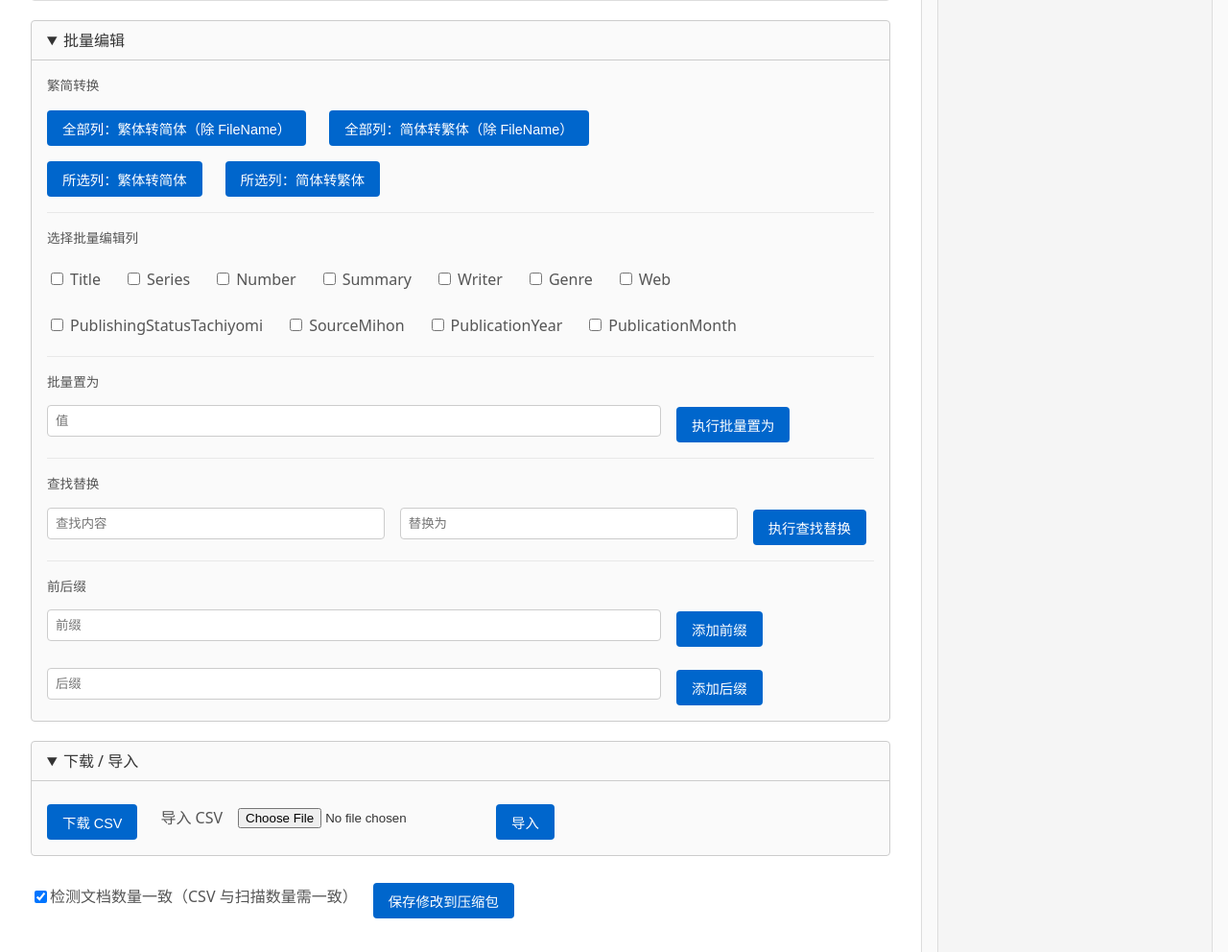
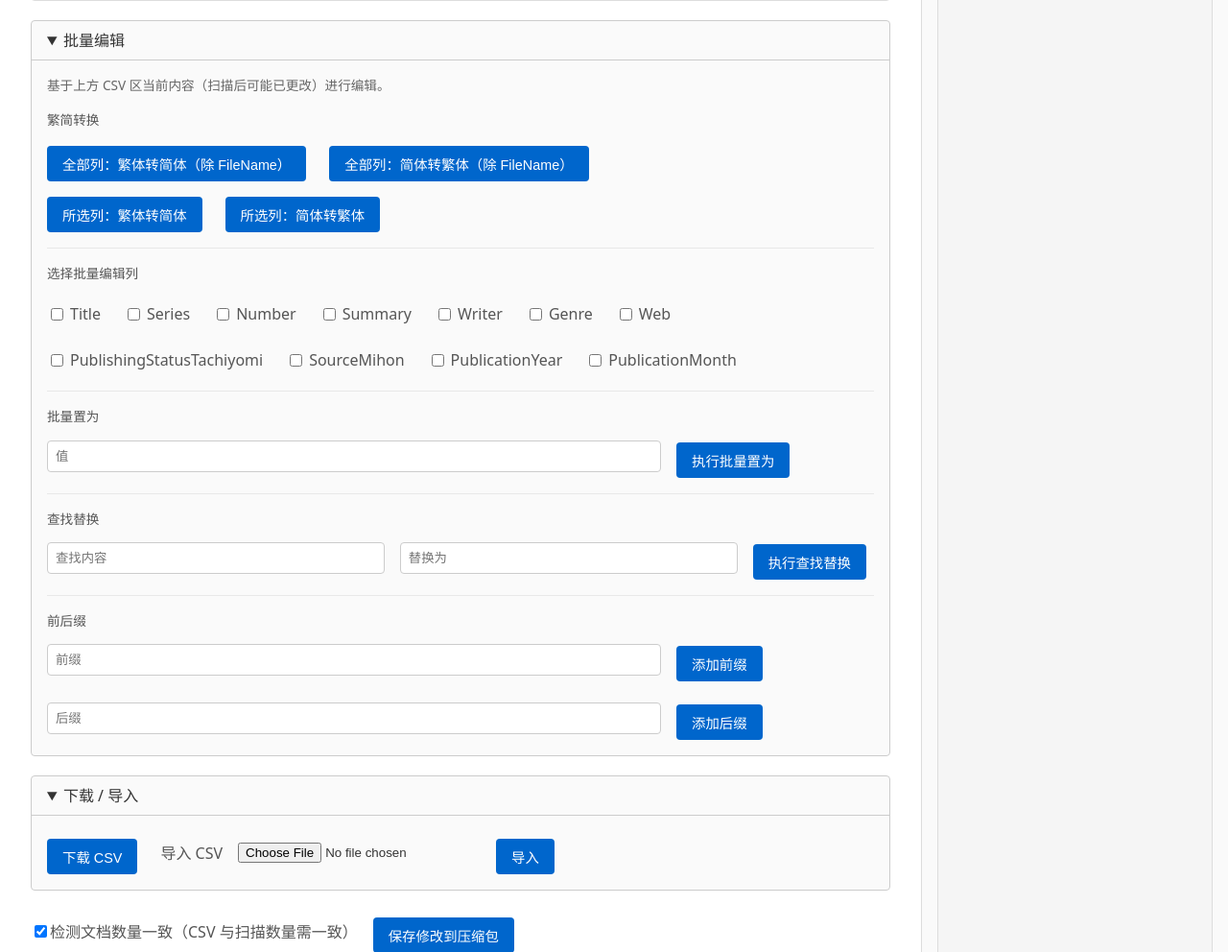
Before and after one commit to syaofox/mangatag, a FastAPI app: page / in a window 1280 px wide, after a click on "批量编辑". Shown: the part 606-1598 px from the top of the page at 96% size. Run offline with FastAPI, Linux system fonts and the light colour scheme; some libraries are stand-ins or nearby versions.

Commit message:
在edit_xml.html中添加批量编辑提示信息，并在style.css中新增.batch-hint样式以优化用户界面，提升用户体验。

```diff
--- a/static/css/style.css
+++ b/static/css/style.css
@@ -80,6 +80,7 @@ a.btn, a#export-btn { color: #fff; text-decoration: none; }
 .batch-input { max-width: min(200px, 100%); flex: 1; min-width: 6rem; }
 .batch-input-val { max-width: min(240px, 100%); }
 .batch-input-small { max-width: min(120px, 100%); flex: 0 1 auto; min-width: 4rem; }
+.batch-hint { font-size: 0.85rem; color: #666; margin: 0 0 1rem 0; }
 .batch-group { margin-bottom: 1rem; padding-bottom: 1rem; border-bottom: 1px solid #e8e8e8; }
 .batch-group:last-child { margin-bottom: 0; padding-bottom: 0; border-bottom: none; }
 .batch-group-title { font-size: 0.85rem; color: #555; margin-bottom: 0.5rem; }
--- a/templates/edit_xml.html
+++ b/templates/edit_xml.html
@@ -76,6 +76,7 @@
   <details class="accordion">
     <summary>批量编辑</summary>
     <div class="body">
+      <p class="batch-hint">基于上方 CSV 区当前内容（扫描后可能已更改）进行编辑。</p>
       <div class="batch-group">
         <div class="batch-group-title">繁简转换</div>
         <div class="form-row">
@@ -297,6 +298,15 @@
       if (document.getElementById('csv-initial-data') && !document.getElementById('csv-data-table')) {
         setTimeout(maybeRenderCsvTable, 0);
       }
+    });
+
+    // 批量编辑前：HTMX 在 beforeRequest 之前就收集了表单值，需在 configRequest 中同步表格到 csv_text
+    document.body.addEventListener('htmx:configRequest', function(ev) {
+      var el = ev.detail && ev.detail.elt;
+      if (!el || (el.getAttribute('hx-post') || '').indexOf('batch-edit') < 0) return;
+      if (window.csvEditor && window.csvEditor.sync) window.csvEditor.sync();
+      var ta = document.getElementById('csv_text');
+      if (ta && ev.detail.parameters) ev.detail.parameters['csv_text'] = ta.value;
     });
 
     // 漫画文件夹输入：简繁体不敏感搜索，动态更新 datalist
```
